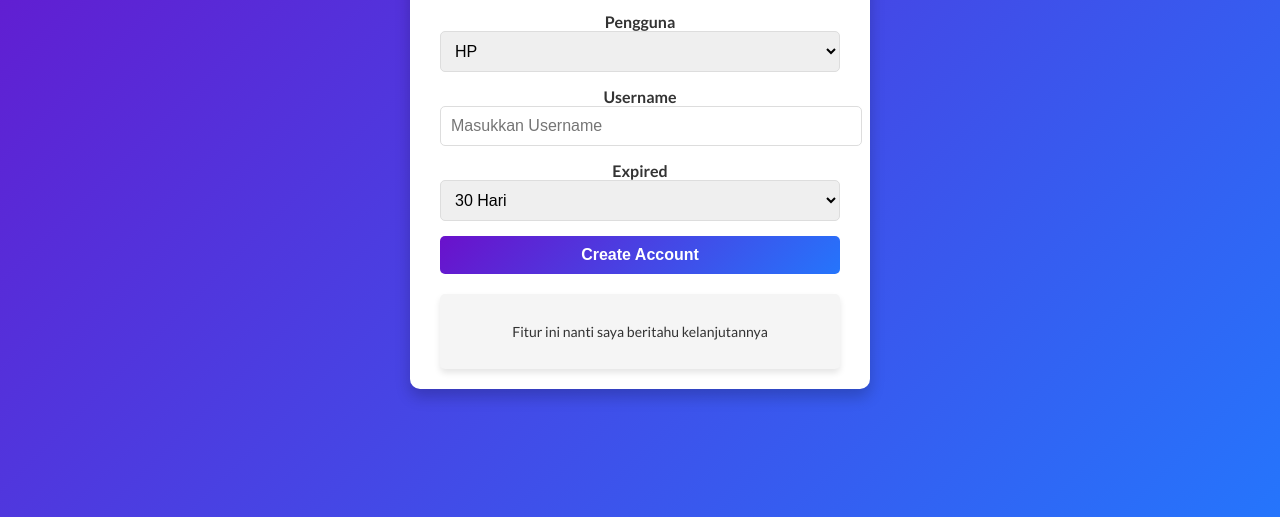
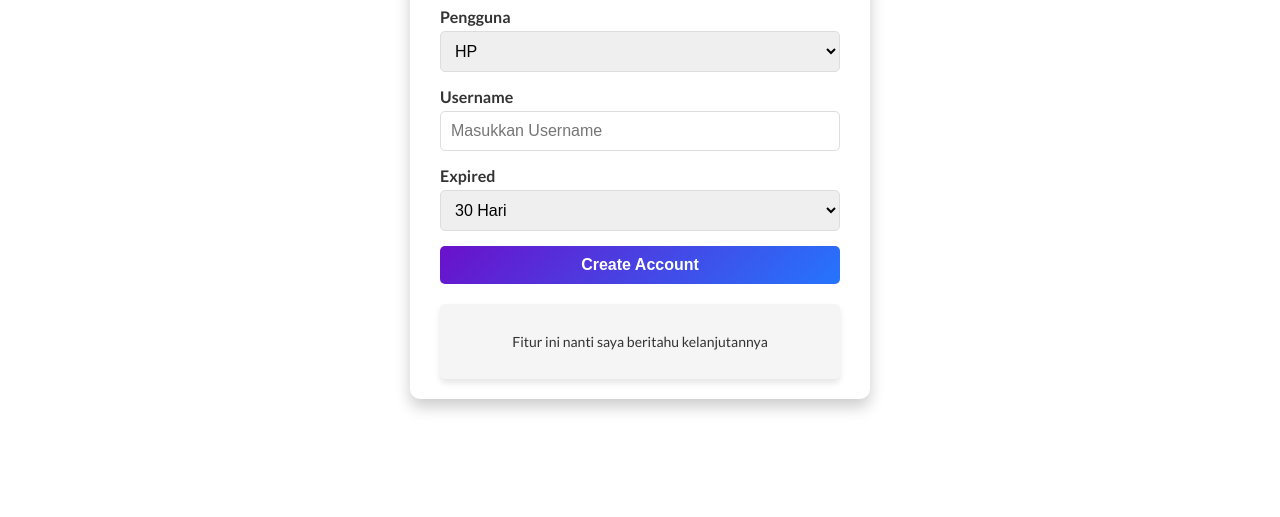
Before and after one commit to Sandhj/Store, a plain HTML site: page index.html in a window 1280 px wide. Shown: the part 283-800 px from the top of the page. Drawn offline with Linux system fonts and the light colour scheme.

Commit message:
Update styles.css

```diff
--- a/styles.css
+++ b/styles.css
@@ -1,15 +1,17 @@
+/* General Styles */
 body {
     margin: 0;
     padding: 0;
     font-family: 'Lato', sans-serif;
-    background: linear-gradient(135deg, #6a11cb, #2575fc);
-    color: #fff;
+    background: #ffffff;
+    color: #ffffff;
     display: flex;
     justify-content: center;
     align-items: center;
     height: 100vh;
 }
 
+/* Container */
 .container {
     background: #ffffff;
     color: #333;
@@ -20,16 +22,24 @@ body {
     text-align: center;
 }
 
+/* Title */
 .title {
     font-size: 28px;
     font-weight: 700;
     margin-bottom: 20px;
 }
 
+/* Form */
 .form {
     display: flex;
     flex-direction: column;
     gap: 15px;
+}
+
+.form-group {
+    display: flex;
+    flex-direction: column;
+    text-align: left;
 }
 
 label {
@@ -43,6 +53,7 @@ select, input {
     border-radius: 5px;
     font-size: 16px;
     width: 100%;
+    box-sizing: border-box;
 }
 
 input:focus, select:focus {
@@ -50,6 +61,7 @@ input:focus, select:focus {
     outline: none;
 }
 
+/* Button */
 .btn {
     background: linear-gradient(135deg, #6a11cb, #2575fc);
     color: #fff;
@@ -66,6 +78,7 @@ input:focus, select:focus {
     background: linear-gradient(135deg, #2575fc, #6a11cb);
 }
 
+/* Info Box */
 .info-box {
     margin-top: 20px;
     padding: 15px;
```
